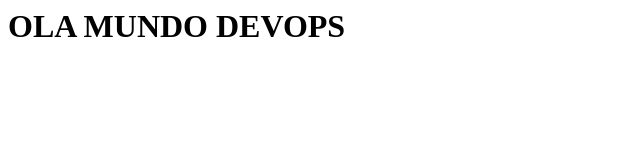
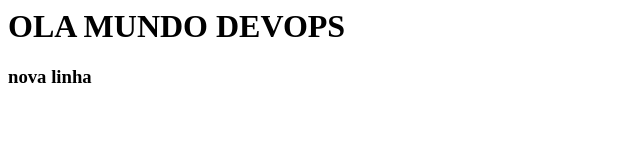
Before and after one commit to n2devops/s2, a plain HTML site: page index.html in a window 1280 px wide. Shown: the whole page, without its empty margins (0-640 px from the left). Drawn offline with Linux system fonts and the light colour scheme.

Commit message:
Update index.html
Adicionada a linha h3

```diff
--- a/index.html
+++ b/index.html
@@ -2,5 +2,7 @@
 <head>
 <title> BEM VINDO AO GIT </title>
 </head>
-<body><h1>OLA MUNDO DEVOPS </h1></body>
+<body><h1>OLA MUNDO DEVOPS </h1>
+  <h3>nova linha </h3>
+</body>
 </html>
```
